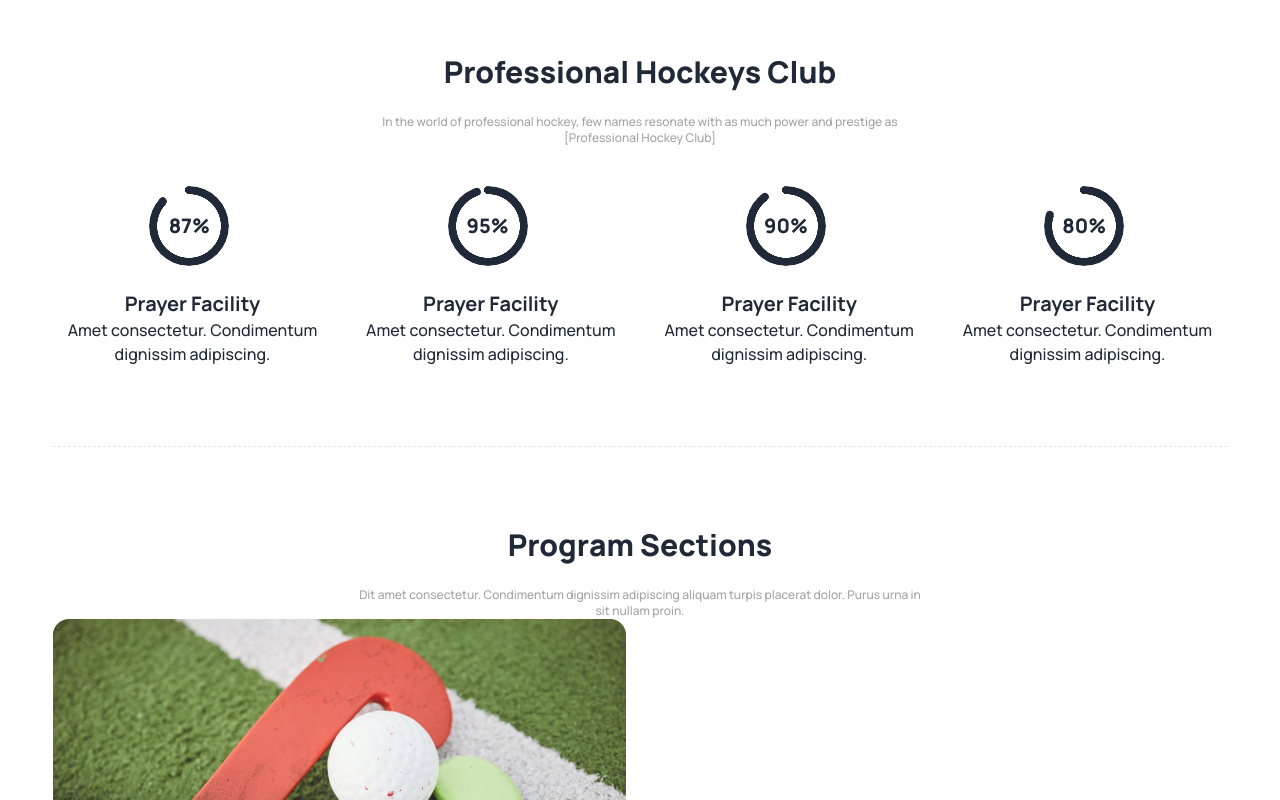
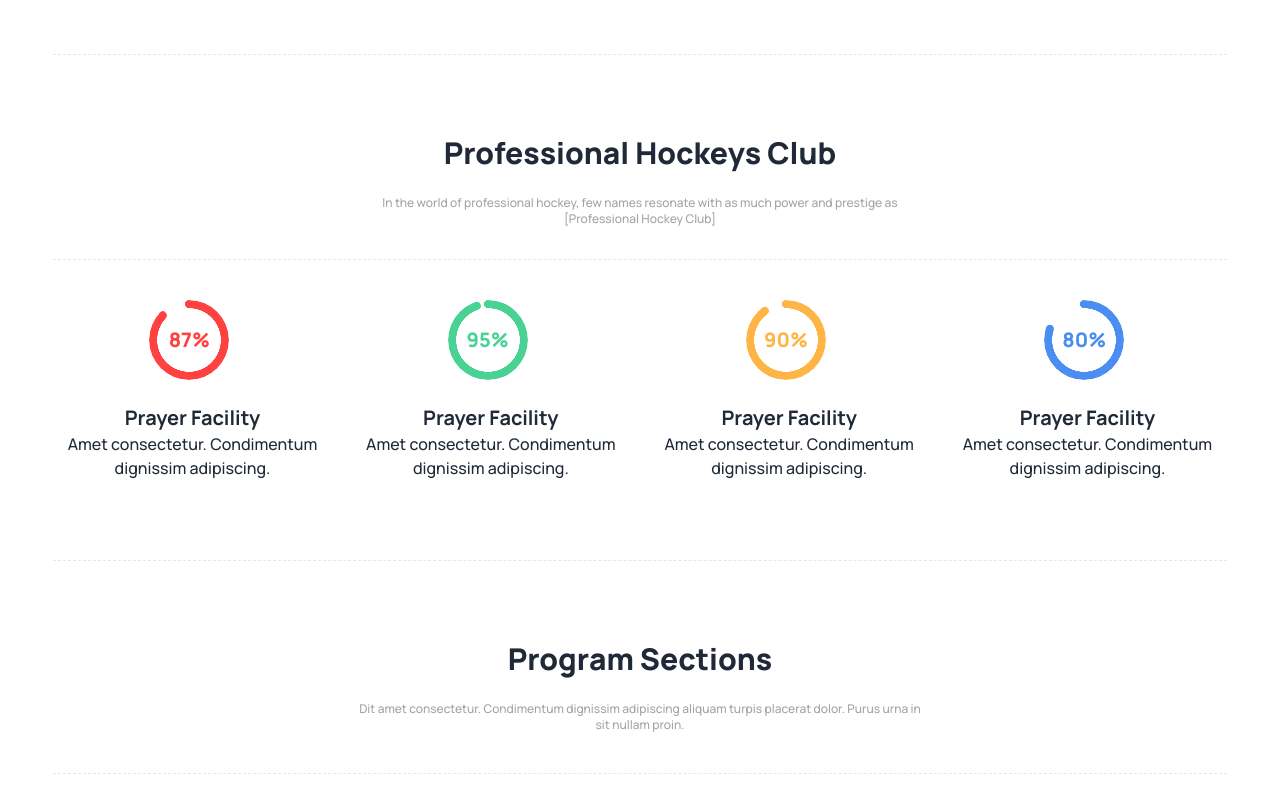
Before and after one commit to maksiam07/assignment-three-web, a plain HTML site: page index.html in a window 1280 px wide. Shown: the part 1100-1900 px from the top of the page. Drawn offline with nearby package versions, Linux system fonts and the light colour scheme.

Commit message:
last modify

```diff
--- a/index.html
+++ b/index.html
@@ -95,34 +95,36 @@
         </section>
     </header>
     <main class="w-11/12 mx-auto">
+        <hr class="text-[#1313181A] border-dashed">
         <!-- professional hockey's progressbar -->
         <section class="my-20">
-            <div class="text-center">
+            <div class="text-center pb-8">
                 <h2 class="text-3xl font-extrabold pb-6">Professional Hockeys Club</h2>
                 <p class="text-xs font-medium text-[#13131863] lg:max-w-xl mx-auto">In the world of professional hockey, few names resonate with as much power and prestige as [Professional Hockey Club]</p>
             </div>
+            <hr class="text-[#1313181A] border-dashed">
             <div class="flex mt-10 justify-center items-center gap-5">
                 <!-- progressbar 1 -->
                 <div>
-                    <div class="radial-progress ml-24 text-xl font-extrabold text-center" style="--value:87;" role="progressbar">87%</div>
+                    <div class="text-[#FF4240] radial-progress ml-24 text-xl font-extrabold text-center" style="--value:87;" role="progressbar">87%</div>
                     <h3 class="text-xl font-bold text-center pt-6">Prayer Facility</h3>
                     <p class="text-center">Amet consectetur. Condimentum dignissim adipiscing.</p>
                 </div>
                 <!-- progressbar 2 -->
                 <div>
-                    <div class="radial-progress ml-24 text-xl font-extrabold" style="--value:95;" role="progressbar">95%</div>
+                    <div class="text-[#49D293] radial-progress ml-24 text-xl font-extrabold" style="--value:95;" role="progressbar">95%</div>
                     <h3 class="text-xl font-bold text-center pt-6">Prayer Facility</h3>
                     <p class="text-center">Amet consectetur. Condimentum dignissim adipiscing.</p>
                 </div>
                 <!-- progressbar 3 -->
                 <div>
-                    <div class="radial-progress ml-24 text-xl font-extrabold" style="--value:90;" role="progressbar">90%</div>
+                    <div class="text-[#FFB546] radial-progress ml-24 text-xl font-extrabold" style="--value:90;" role="progressbar">90%</div>
                     <h3 class="text-xl font-bold text-center pt-6">Prayer Facility</h3>
                     <p class="text-center">Amet consectetur. Condimentum dignissim adipiscing.</p>
                 </div>
                 <!-- progressbar 4 -->
                 <div>
-                    <div class="radial-progress ml-24 text-xl font-extrabold" style="--value:80;" role="progressbar">80%</div>
+                    <div class="text-[#4C8DF1] radial-progress ml-24 text-xl font-extrabold" style="--value:80;" role="progressbar">80%</div>
                     <h3 class="text-xl font-bold text-center pt-6">Prayer Facility</h3>
                     <p class="text-center">Amet consectetur. Condimentum dignissim adipiscing.</p>
                 </div>
@@ -136,9 +138,10 @@
                 <p class="text-xs font-medium text-[#13131863] lg:max-w-xl mx-auto">Dit amet consectetur. Condimentum dignissim adipiscing
                     aliquam turpis placerat dolor. Purus urna in sit nullam proin. </p>
             </div>
+            <hr class="text-[#1313181A] border-dashed mt-10">
+            <div class="mt-10">
+                <!-- program 1 -->
                 <div>
-                <!-- program 1 -->
-                <div class="">
                     <img class="items-center" src="Images/2.png" alt="">
                     <div>
                         <h3>Junior Program</h3>
@@ -173,6 +176,7 @@
                 <h2 class="text-3xl font-extrabold pb-6">Our New Products</h2>
                 <p class="text-xs font-medium text-[#13131863] lg:max-w-xl mx-auto">Here are some content ideas for showcasing and promoting a product. Here many sports equipment product </p>
             </div>
+            <hr class="text-[#1313181A] border-dashed mt-8">
             <div class="my-20 grid grid-col-1 lg:grid-cols-2 gap-6 ">
                 <!-- card 1 -->
                 <div class="flex-row lg:flex border border-[#1313181A] gap-5 bg-[#FFF] p-7 rounded-2xl">
```
Lines whose indentation alone changed are shown as unchanged.
